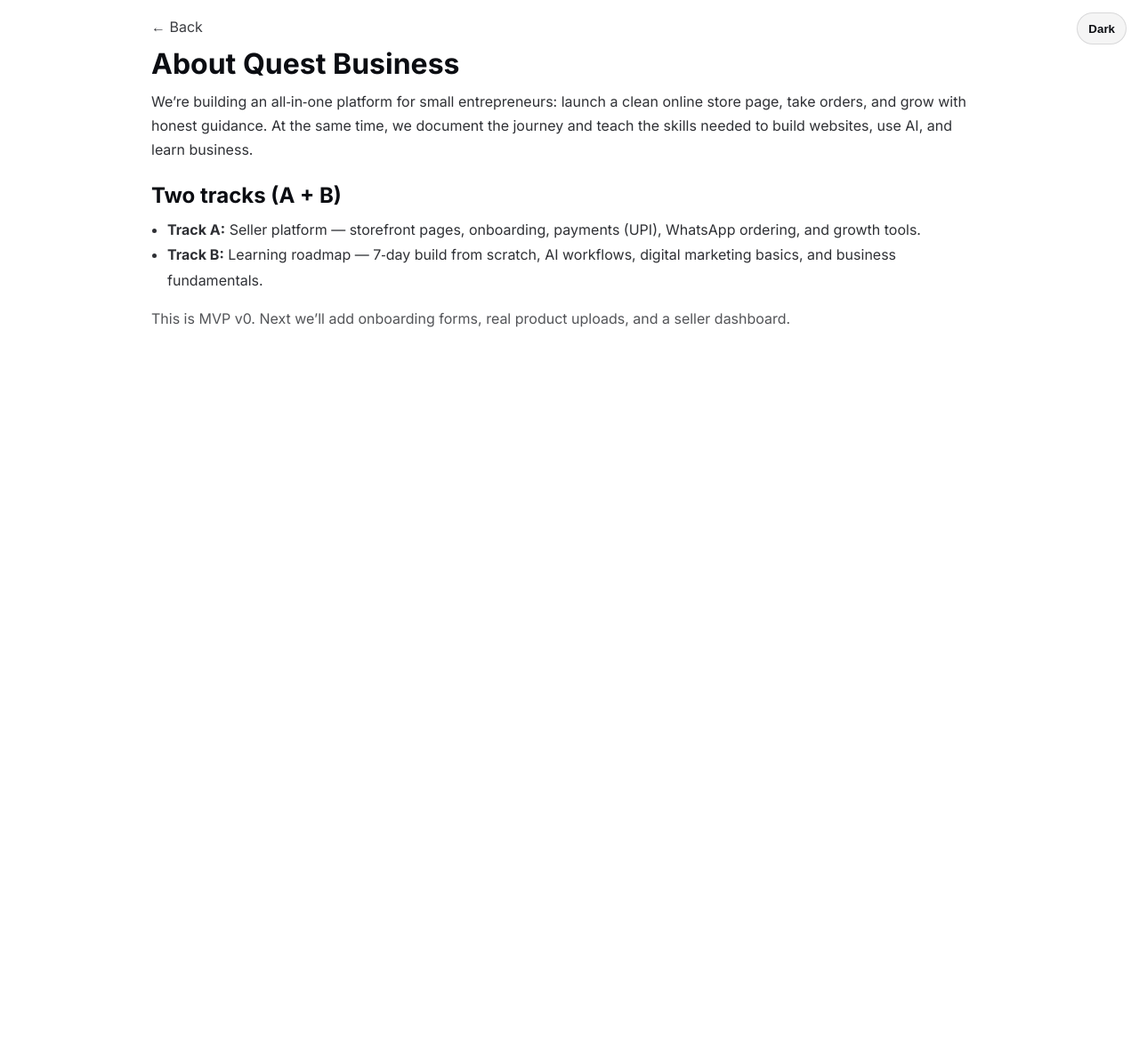
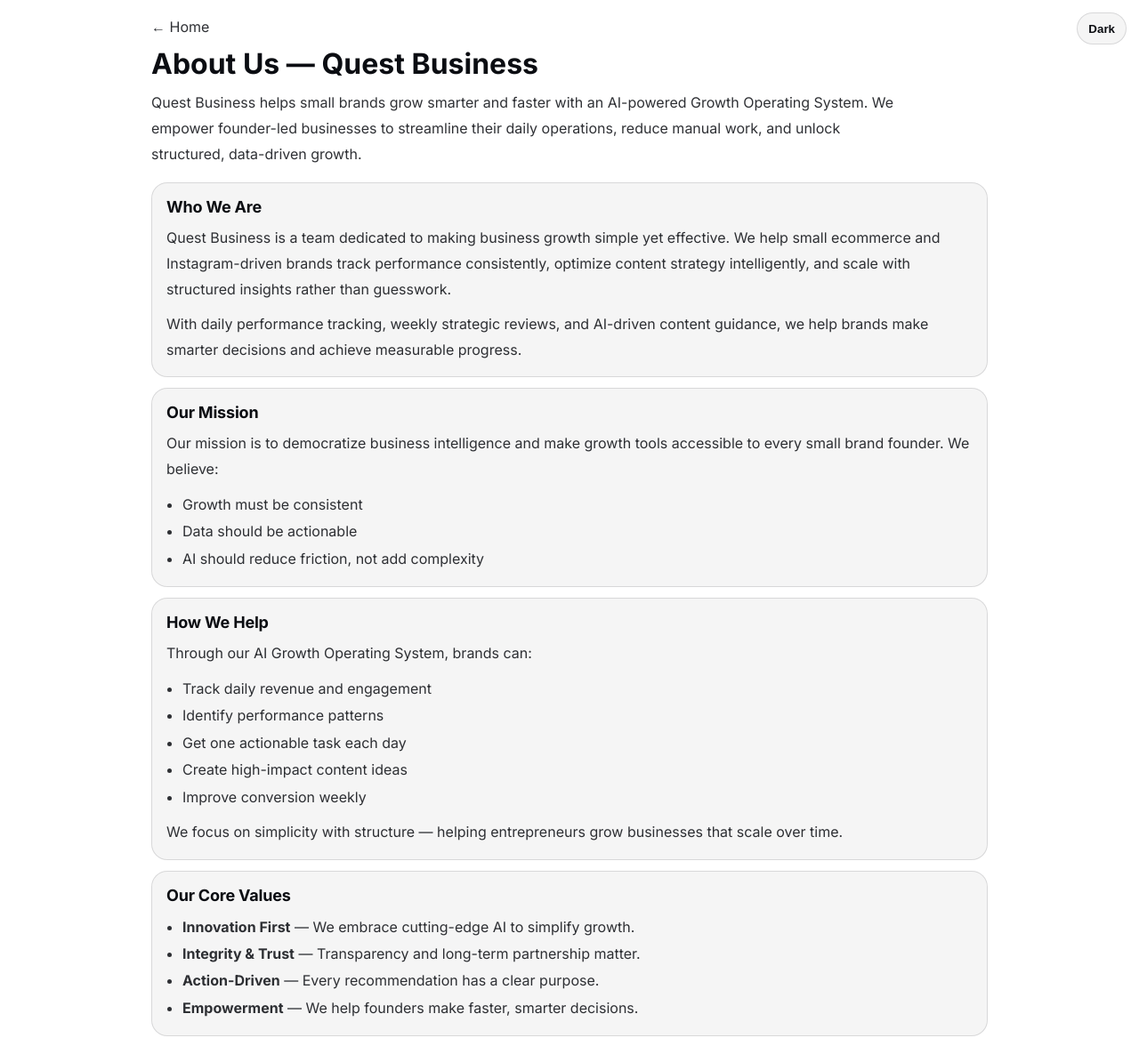
Before and after one commit to Vinayakfreak/questbusiness-web, a Next.js app: page /about in a window 1280 px wide. Shown: the whole page at 89% size. Before the commit the page ends 800 px from the top, so only its background shows below. Built offline with nearby package versions, Linux system fonts and the light colour scheme.

Commit message:
Update About page copy

```diff
--- a/src/app/about/page.tsx
+++ b/src/app/about/page.tsx
@@ -1,34 +1,120 @@
 import Link from "next/link";
-
-const BRAND = "Quest Business";
 
 export default function AboutPage() {
   return (
     <div style={{ maxWidth: 980, margin: "0 auto", padding: 20 }}>
-      <Link href="/" style={{ opacity: 0.8 }}>
-        ← Back
+      <Link href="/" style={{ opacity: 0.85 }}>
+        ← Home
       </Link>
-      <h1 style={{ marginTop: 12 }}>About {BRAND}</h1>
-      <p style={{ opacity: 0.85, marginTop: 10, lineHeight: 1.7 }}>
-        We’re building an all‑in‑one platform for small entrepreneurs: launch a clean online store page, take orders, and grow
-        with honest guidance. At the same time, we document the journey and teach the skills needed to build websites, use AI,
-        and learn business.
+
+      <h1 style={{ marginTop: 12 }}>About Us — Quest Business</h1>
+      <p style={{ marginTop: 10, opacity: 0.85, lineHeight: 1.8, maxWidth: 860 }}>
+        Quest Business helps small brands grow smarter and faster with an AI-powered Growth Operating System. We empower
+        founder-led businesses to streamline their daily operations, reduce manual work, and unlock structured,
+        data-driven growth.
       </p>
 
-      <h2 style={{ marginTop: 22 }}>Two tracks (A + B)</h2>
-      <ul style={{ marginTop: 10, paddingLeft: 18, opacity: 0.85, lineHeight: 1.8 }}>
-        <li>
-          <b>Track A:</b> Seller platform — storefront pages, onboarding, payments (UPI), WhatsApp ordering, and growth tools.
-        </li>
-        <li>
-          <b>Track B:</b> Learning roadmap — 7‑day build from scratch, AI workflows, digital marketing basics, and business
-          fundamentals.
-        </li>
-      </ul>
+      <div
+        style={{
+          marginTop: 18,
+          display: "grid",
+          gridTemplateColumns: "repeat(12, 1fr)",
+          gap: 12,
+        }}
+      >
+        <section
+          style={{
+            gridColumn: "span 12",
+            border: "1px solid var(--border)",
+            borderRadius: 18,
+            background: "var(--panel)",
+            padding: 16,
+          }}
+        >
+          <h2 style={{ fontSize: 18, letterSpacing: -0.2 }}>Who We Are</h2>
+          <p style={{ marginTop: 10, opacity: 0.85, lineHeight: 1.8 }}>
+            Quest Business is a team dedicated to making business growth simple yet effective. We help small ecommerce and
+            Instagram-driven brands track performance consistently, optimize content strategy intelligently, and scale with
+            structured insights rather than guesswork.
+          </p>
+          <p style={{ marginTop: 10, opacity: 0.85, lineHeight: 1.8 }}>
+            With daily performance tracking, weekly strategic reviews, and AI-driven content guidance, we help brands make
+            smarter decisions and achieve measurable progress.
+          </p>
+        </section>
 
-      <p style={{ marginTop: 18, opacity: 0.7 }}>
-        This is MVP v0. Next we’ll add onboarding forms, real product uploads, and a seller dashboard.
-      </p>
+        <section
+          style={{
+            gridColumn: "span 12",
+            border: "1px solid var(--border)",
+            borderRadius: 18,
+            background: "var(--panel)",
+            padding: 16,
+          }}
+        >
+          <h2 style={{ fontSize: 18, letterSpacing: -0.2 }}>Our Mission</h2>
+          <p style={{ marginTop: 10, opacity: 0.85, lineHeight: 1.8 }}>
+            Our mission is to democratize business intelligence and make growth tools accessible to every small brand
+            founder. We believe:
+          </p>
+          <ul style={{ marginTop: 10, paddingLeft: 18, opacity: 0.85, lineHeight: 1.9 }}>
+            <li>Growth must be consistent</li>
+            <li>Data should be actionable</li>
+            <li>AI should reduce friction, not add complexity</li>
+          </ul>
+        </section>
+
+        <section
+          style={{
+            gridColumn: "span 12",
+            border: "1px solid var(--border)",
+            borderRadius: 18,
+            background: "var(--panel)",
+            padding: 16,
+          }}
+        >
+          <h2 style={{ fontSize: 18, letterSpacing: -0.2 }}>How We Help</h2>
+          <p style={{ marginTop: 10, opacity: 0.85, lineHeight: 1.8 }}>
+            Through our AI Growth Operating System, brands can:
+          </p>
+          <ul style={{ marginTop: 10, paddingLeft: 18, opacity: 0.85, lineHeight: 1.9 }}>
+            <li>Track daily revenue and engagement</li>
+            <li>Identify performance patterns</li>
+            <li>Get one actionable task each day</li>
+            <li>Create high-impact content ideas</li>
+            <li>Improve conversion weekly</li>
+          </ul>
+          <p style={{ marginTop: 10, opacity: 0.85, lineHeight: 1.8 }}>
+            We focus on simplicity with structure — helping entrepreneurs grow businesses that scale over time.
+          </p>
+        </section>
+
+        <section
+          style={{
+            gridColumn: "span 12",
+            border: "1px solid var(--border)",
+            borderRadius: 18,
+            background: "var(--panel)",
+            padding: 16,
+          }}
+        >
+          <h2 style={{ fontSize: 18, letterSpacing: -0.2 }}>Our Core Values</h2>
+          <ul style={{ marginTop: 10, paddingLeft: 18, opacity: 0.85, lineHeight: 1.9 }}>
+            <li>
+              <b>Innovation First</b> — We embrace cutting-edge AI to simplify growth.
+            </li>
+            <li>
+              <b>Integrity &amp; Trust</b> — Transparency and long-term partnership matter.
+            </li>
+            <li>
+              <b>Action-Driven</b> — Every recommendation has a clear purpose.
+            </li>
+            <li>
+              <b>Empowerment</b> — We help founders make faster, smarter decisions.
+            </li>
+          </ul>
+        </section>
+      </div>
     </div>
   );
 }
```
